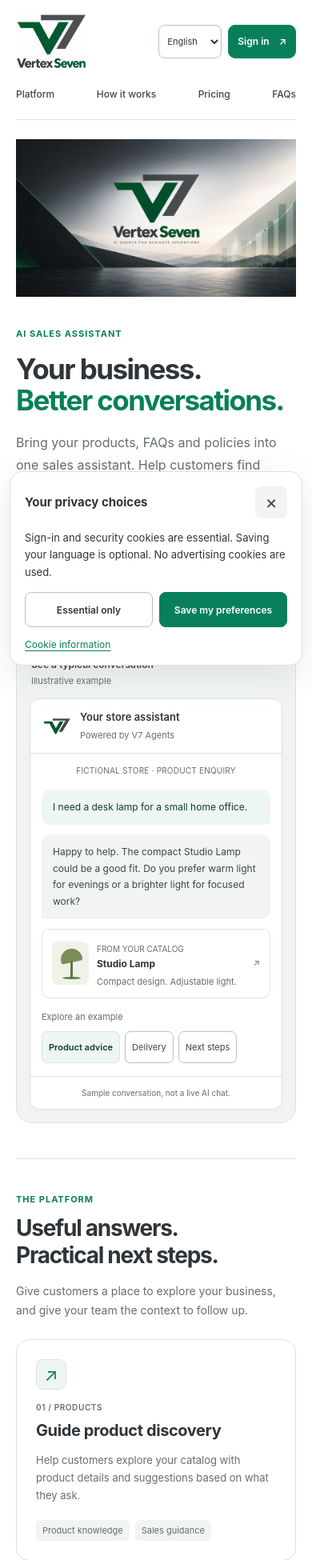
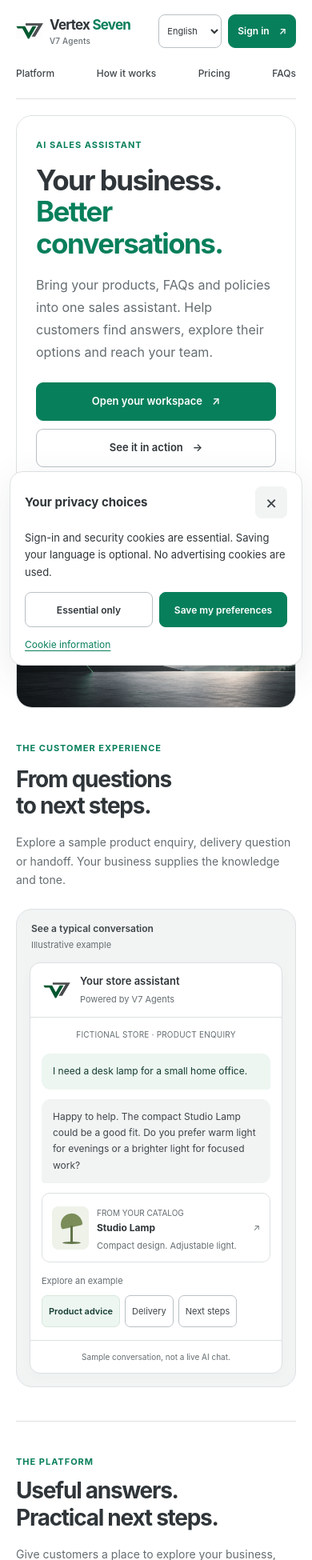
Before and after one commit to jman2424/v7, a Python web app: template dashboard/templates/home.html in a window 390 px wide. Shown: the top 1950 px of the page at 80% size. Run offline with Jinja, Linux system fonts and the light colour scheme; the template is opened without the code that fills it, so the values that code supplies are empty.

Commit message:
Balance logo proportions and integrate banner into hero

```diff
--- a/dashboard/static/css/home.css
+++ b/dashboard/static/css/home.css
@@ -36,12 +36,13 @@ h3 { font-size: 20px; line-height: 1.35; letter-spacing: -.02em; }
 .wrap { width: min(1184px, calc(100% - 80px)); margin-inline: auto; }
 .skip-link { position: absolute; top: -80px; left: 20px; padding: 12px; background: var(--ink); color: #fff; z-index: 20; }
 .skip-link:focus { top: 12px; }
-.site-header { display: flex; align-items: center; justify-content: space-between; gap: 24px; min-height: 104px; border-bottom: 1px solid var(--line); }
+.site-header { display: flex; align-items: center; justify-content: space-between; gap: 24px; min-height: 80px; border-bottom: 1px solid var(--line); }
 .brand { display: flex; align-items: center; gap: 12px; flex: none; }
-.brand-logo { display: block; position: relative; width: 108px; aspect-ratio: 1075 / 835; overflow: hidden; }
-.brand-logo > img { position: absolute; width: 116.6512%; height: auto; max-width: none; left: -8.3721%; top: -25.7485%; }
-.brand-banner { padding-top: 24px; }
-.brand-banner > img { display: block; width: 100%; height: auto; }
+.brand-logo { display: block; position: relative; width: 44px; aspect-ratio: 1075 / 630; overflow: hidden; flex: none; }
+.brand-logo > img { position: absolute; width: 116.6512%; height: auto; max-width: none; left: -8.3721%; top: -34.127%; }
+.brand-name { font-size: 20px; font-weight: 700; letter-spacing: -.045em; line-height: 1.2; }
+.brand-name > span { color: var(--accent); }
+.brand-caption { display: block; margin-top: 3px; font-size: 10px; font-weight: 500; color: var(--muted); letter-spacing: .02em; }
 .site-header nav { display: flex; align-items: center; gap: 28px; font-size: 13px; font-weight: 550; }
 .site-header nav a { padding-block: 12px; color: var(--charcoal); }
 .site-header nav a:hover { color: var(--accent); }
@@ -57,7 +58,17 @@ h3 { font-size: 20px; line-height: 1.35; letter-spacing: -.02em; }
 .button-secondary:hover { background: var(--tint); border-color: var(--accent); }
 .text-link { display: inline-flex; align-items: center; gap: 8px; color: var(--accent); font-size: 14px; font-weight: 600; }
 .text-link:hover, .footer-links a:hover, .footer-links button:hover { text-decoration: underline; text-underline-offset: 4px; }
-.hero { display: grid; grid-template-columns: minmax(0, 1.08fr) minmax(0, 1fr); align-items: center; gap: 72px; padding-block: 64px 72px; }
+.hero { position: relative; isolation: isolate; overflow: hidden; min-height: 520px; margin-block: 28px 64px; padding: 56px 48px; border: 1px solid var(--line); border-radius: 20px; background: var(--soft); }
+.hero-art { position: absolute; inset: 0 0 0 30%; z-index: -2; pointer-events: none; }
+.hero-art img { display: block; width: 100%; height: 100%; object-fit: cover; animation: hero-reveal .7s ease-out both; }
+.hero::before { content: ''; position: absolute; inset: 0; z-index: -1; pointer-events: none; background: linear-gradient(90deg,#fff 0%,#fff 43%,#fffffff0 48%,#ffffff80 57%,#ffffff0a 72%),linear-gradient(0deg,#ffffff60,transparent 35%); }
+.hero-copy { max-width: 500px; }
+@keyframes hero-reveal { from { opacity: 0; } to { opacity: 1; } }
+.demo-section { display: grid; grid-template-columns: minmax(0, .85fr) minmax(0, 1.15fr); align-items: center; gap: 80px; margin-bottom: 64px; }
+.demo-copy .eyebrow { margin-bottom: 14px; }
+.demo-copy > p:last-child { max-width: 380px; margin-top: 20px; color: var(--muted); font-size: 15px; }
+[dir=rtl] .hero-art { inset: 0 30% 0 0; }
+[dir=rtl] .hero::before { background: linear-gradient(270deg,#fff 0%,#fff 43%,#fffffff0 48%,#ffffff80 57%,#ffffff0a 72%),linear-gradient(0deg,#ffffff60,transparent 35%); }
 .eyebrow { color: var(--accent); font-size: 11px; font-weight: 700; line-height: 1.5; letter-spacing: .09em; text-transform: uppercase; }
 .hero-copy > .eyebrow { margin-bottom: 22px; }
 .hero h1 { font-size: clamp(40px, 4vw, 56px); line-height: 1.13; max-width: 570px; }
@@ -163,6 +174,8 @@ h3 { font-size: 20px; line-height: 1.35; letter-spacing: -.02em; }
 .closing > div:last-child { display: flex; flex-direction: column; align-items: flex-start; gap: 15px; flex: none; }
 .closing .text-link { font-size: 12px; }
 .site-footer { display: flex; align-items: center; justify-content: space-between; flex-wrap: wrap; gap: 20px; min-height: 100px; padding-block: 24px; border-top: 1px solid var(--line); }
+.site-footer .brand-logo { width: 34px; }
+.site-footer .brand-name { font-size: 17px; }
 .site-footer p { color: var(--muted); font-size: 12px; }
 .footer-links { display: flex; flex-wrap: wrap; align-items: center; gap: 18px; font-size: 12px; color: var(--muted); }
 .footer-links button { padding: 0; border: 0; background: none; font-size: 12px; color: inherit; }
@@ -182,7 +195,11 @@ h3 { font-size: 20px; line-height: 1.35; letter-spacing: -.02em; }
 @media (max-width: 1050px) {
   .wrap { width: calc(100% - 48px); }
   .site-header nav { gap: 18px; }
-  .hero { gap: 36px; }
+  .hero { padding: 48px 36px; }
+  .hero-copy { max-width: 440px; }
+  .hero::before { background: linear-gradient(90deg,#fff 0%,#fff 56%,#ffffffbf 68%,#ffffff15 90%); }
+  [dir=rtl] .hero::before { background: linear-gradient(270deg,#fff 0%,#fff 56%,#ffffffbf 68%,#ffffff15 90%); }
+  .demo-section { gap: 48px; }
   .hero h1 { font-size: 44px; }
   .hero-description { font-size: 15px; }
   .feature { padding: 22px; }
@@ -193,7 +210,10 @@ h3 { font-size: 20px; line-height: 1.35; letter-spacing: -.02em; }
   .site-header { flex-wrap: wrap; gap: 12px; padding-block: 18px 12px; }
   .site-header nav { order: 3; width: 100%; justify-content: space-between; }
   .header-actions { margin-inline-start: auto; }
-  .hero { grid-template-columns: minmax(0, 1fr) minmax(0, 1fr); gap: 26px; padding-block: 44px 52px; }
+  .hero { padding: 40px 28px; }
+  .hero-copy { max-width: 380px; }
+  .hero::before { background: linear-gradient(90deg,#fff 0%,#fff 51%,#ffffffc9 65%,#ffffff15 88%); }
+  [dir=rtl] .hero::before { background: linear-gradient(270deg,#fff 0%,#fff 51%,#ffffffc9 65%,#ffffff15 88%); }
   .hero h1 { font-size: 37px; }
   .hero-visual { padding: 14px; }
   .hero-proof { gap: 10px; }
@@ -203,7 +223,13 @@ h3 { font-size: 20px; line-height: 1.35; letter-spacing: -.02em; }
 }
 @media (max-width: 760px) {
   .wrap { width: calc(100% - 40px); }
-  .hero { grid-template-columns: minmax(0, 1fr); padding-block: 38px 44px; gap: 32px; }
+  .hero { min-height: 0; margin-block: 20px 42px; padding: 28px 24px 240px; }
+  .hero-copy { max-width: none; }
+  .hero-art,[dir=rtl] .hero-art { inset: auto 0 0; height: 240px; }
+  .hero-art img { object-position: center 45%; }
+  .hero::before,[dir=rtl] .hero::before { background: linear-gradient(180deg,#fff 0%,#fff calc(100% - 240px),#ffffffaa calc(100% - 195px),#ffffff00 calc(100% - 90px)); }
+  .demo-section { grid-template-columns: minmax(0, 1fr); gap: 24px; margin-bottom: 42px; }
+  .demo-copy > p:last-child { max-width: 100%; font-size: 14px; margin-top: 16px; }
   .hero h1 { font-size: clamp(35px, 8vw, 44px); max-width: 540px; }
   .hero-description { max-width: 540px; margin-top: 18px; font-size: 16px; }
   .hero-copy > .eyebrow { margin-bottom: 16px; }
@@ -231,7 +257,8 @@ h3 { font-size: 20px; line-height: 1.35; letter-spacing: -.02em; }
 }
 @media (max-width: 480px) {
   .brand { gap: 8px; }
-  .brand-logo { width: 88px; }
+  .brand-logo { width: 34px; }
+  .brand-name { font-size: 17px; }
   .header-actions { gap: 8px; }
   .site-language select { max-width: 85px; padding-inline: 6px; font-size: 11px; }
   .button-small { padding-inline: 11px; font-size: 12px; }
@@ -249,5 +276,6 @@ h3 { font-size: 20px; line-height: 1.35; letter-spacing: -.02em; }
 }
 @media (prefers-reduced-motion: reduce) {
   html { scroll-behavior: auto; }
+  .hero-art img { animation: none; }
   *, *::before, *::after { transition: none !important; }
 }
--- a/dashboard/templates/home.html
+++ b/dashboard/templates/home.html
@@ -14,13 +14,13 @@
 <body>
   <a class="skip-link" href="#main">Skip to content</a>
   <header class="site-header wrap">
-    <a class="brand" href="{{ url_for('root') }}" aria-label="Vertex Seven home"><span class="brand-logo"><img src="{{ url_for('static', filename='img/vertex-seven-logo.png', v='20261008a') }}" width="1254" height="1254" alt=""></span></a>
+    <a class="brand" href="{{ url_for('root') }}" aria-label="Vertex Seven home"><span class="brand-logo"><img src="{{ url_for('static', filename='img/vertex-seven-logo.png', v='20261008a') }}" width="1254" height="1254" alt=""></span><span><span class="brand-name">Vertex <span>Seven</span></span><span class="brand-caption">V7 Agents</span></span></a>
     <nav aria-label="Main navigation"><a href="#platform" data-i18n>Platform</a><a href="#how-it-works" data-i18n>How it works</a><a href="#pricing" data-i18n>Pricing</a><a href="#questions" data-i18n>FAQs</a></nav>
     <div class="header-actions"><label class="site-language"><span data-i18n>Language</span><select data-language-picker aria-label="Language"><option value="en">English</option><option value="es">Español</option><option value="fr">Français</option><option value="ar">العربية</option></select></label><a class="button button-small button-dark" href="/console/"><span data-i18n>Sign in</span> <span aria-hidden="true">↗</span></a></div>
   </header>
   <main id="main">
-    <div class="brand-banner wrap"><img src="{{ url_for('static', filename='img/vertex-seven-banner.png', v='20261008a') }}" width="1672" height="941" alt="Vertex Seven — AI agents for business operations" fetchpriority="high"></div>
     <section class="hero wrap">
+      <div class="hero-art" aria-hidden="true"><img src="{{ url_for('static', filename='img/vertex-seven-banner.png', v='20261008a') }}" width="1672" height="941" alt="" fetchpriority="high"></div>
       <div class="hero-copy">
         <p class="eyebrow" data-i18n>AI SALES ASSISTANT</p>
         <h1><span data-i18n>Your business.</span><span class="hero-accent" data-i18n>Better conversations.</span></h1>
@@ -31,6 +31,9 @@
         </div>
         <ul class="hero-proof"><li data-i18n>Business knowledge</li><li data-i18n>Your branding</li><li data-i18n>Customer follow-up</li></ul>
       </div>
+    </section>
+    <section class="demo-section wrap" aria-labelledby="demo-title">
+      <div class="demo-copy"><p class="eyebrow" data-i18n>THE CUSTOMER EXPERIENCE</p><h2 id="demo-title"><span data-i18n>From questions</span><br><span data-i18n>to next steps.</span></h2><p data-i18n>Explore a sample product enquiry, delivery question or handoff. Your business supplies the knowledge and tone.</p></div>
       <div class="hero-visual" id="demo">
         <div class="demo-heading"><strong data-i18n>See a typical conversation</strong><span data-i18n>Illustrative example</span></div>
         <section class="conversation" lang="en" dir="ltr" aria-label="Illustrative sales conversation">
@@ -77,7 +80,7 @@
     </div></section>
     <section class="closing wrap"><div><p class="eyebrow">V7 AGENTS BY VERTEX SEVEN</p><h2>Bring your business<br>into the conversation.</h2><p>Sign in to manage your knowledge, agent and customer experience.</p></div><div><a class="button button-dark" href="/console/"><span data-i18n>Open your workspace</span> <span aria-hidden="true">↗</span></a><a class="text-link" href="#demo"><span data-i18n>See it in action</span> <span aria-hidden="true">→</span></a></div></section>
   </main>
-  <footer class="site-footer wrap"><a class="brand" href="{{ url_for('root') }}" aria-label="Vertex Seven home"><span class="brand-logo"><img src="{{ url_for('static', filename='img/vertex-seven-logo.png', v='20261008a') }}" width="1254" height="1254" alt=""></span></a><p>V7 Agents. Business knowledge, in conversation.</p><div class="footer-links"><a href="/privacy" data-i18n>Privacy</a><a href="/cookies" data-i18n>Cookies</a><button type="button" data-open-cookie-preferences data-i18n>Cookie preferences</button><a href="#main">Back to top ↑</a></div></footer>
+  <footer class="site-footer wrap"><a class="brand" href="{{ url_for('root') }}" aria-label="Vertex Seven home"><span class="brand-logo"><img src="{{ url_for('static', filename='img/vertex-seven-logo.png', v='20261008a') }}" width="1254" height="1254" alt=""></span><span class="brand-name">Vertex <span>Seven</span></span></a><p>V7 Agents. Business knowledge, in conversation.</p><div class="footer-links"><a href="/privacy" data-i18n>Privacy</a><a href="/cookies" data-i18n>Cookies</a><button type="button" data-open-cookie-preferences data-i18n>Cookie preferences</button><a href="#main">Back to top ↑</a></div></footer>
   <aside id="site-cookie-banner" class="site-cookie-banner" hidden aria-label="Cookie preferences"><div class="site-cookie-heading"><strong data-i18n>Your privacy choices</strong><button type="button" class="site-cookie-close" data-close-cookie-preferences aria-label="Close cookie preferences"><span aria-hidden="true">×</span></button></div><p data-i18n>Sign-in and security cookies are essential. Saving your language is optional. No advertising cookies are used.</p><div class="site-cookie-actions"><button type="button" data-preferences="essential" data-i18n>Essential only</button><button type="button" class="button-dark" data-preferences="all" data-i18n>Save my preferences</button></div><a href="/cookies" data-i18n>Cookie information</a></aside>
 </body>
 </html>
```
Also changed, not shown: docs/BRANDING.md (+10 -5 lines), frontend/src/lib/Console.svelte (+11 -9 lines).
